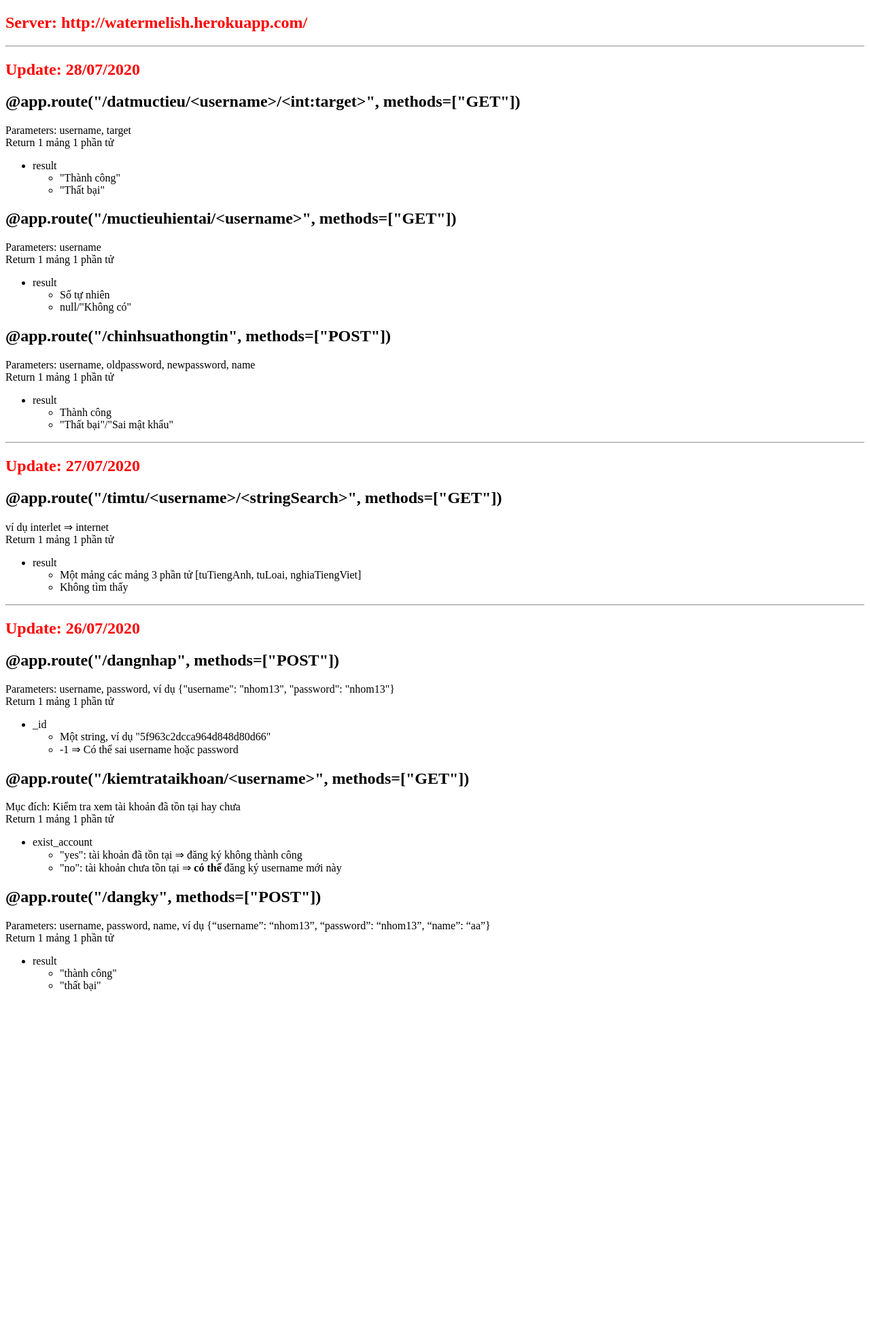
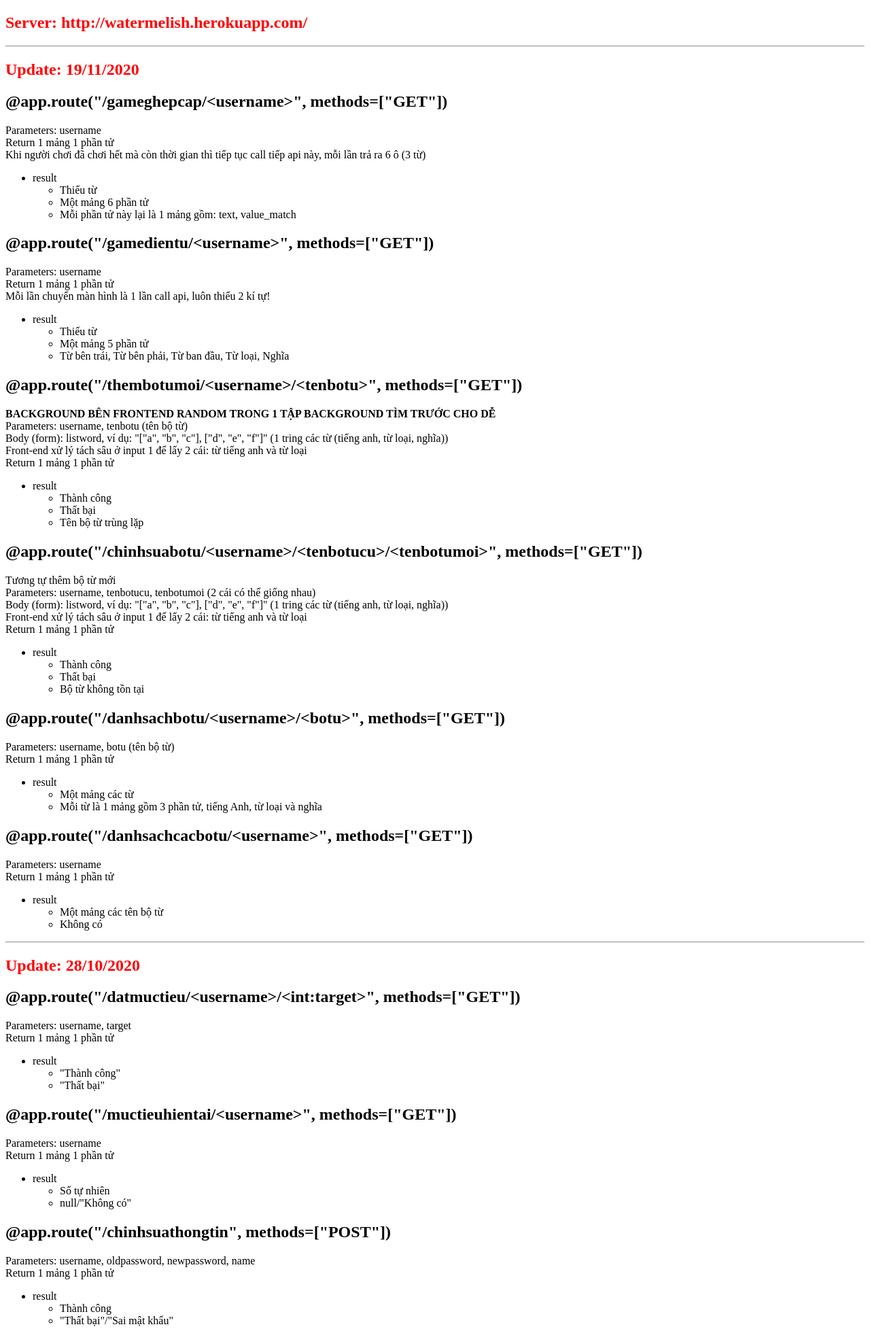
Before and after one commit to ductoinguyen/WatermelishBE, a Flask app: page / in a window 1280 px wide. Shown: the top 1955 px of the page at 68% size. Before the commit the page ends 1458 px from the top, so only its background shows below. Run offline with Flask 2, Linux system fonts and the light colour scheme.

Commit message:
add game, flash card

```diff
--- a/app.py
+++ b/app.py
@@ -13,10 +13,12 @@ db = connection_db.getDB()
 
 @app.route("/dangnhap", methods=["POST"])
 def checkLogin():
-    # username = request.args.get('username')
-    # password = request.args.get('password')
-    username = request.form['username']
-    password = request.form['password']
+    try:
+        username = request.form['username']
+        password = request.form['password']
+    except:
+        username = request.args.get('username')
+        password = request.args.get('password')
     global db
     result = connection_db.checkLogin(db, username, password)
     data = [{"_id": result}]
@@ -24,10 +26,16 @@ def checkLogin():
 
 @app.route("/chinhsuathongtin", methods=["POST"])
 def editAccount():
-    username = request.form['username']
-    old_password = request.form['oldpassword']
-    new_password = request.form['newpassword']
-    name = request.args.get('name')
+    try:
+        username = request.form['username']
+        old_password = request.form['oldpassword']
+        new_password = request.form['newpassword']
+        name = request.form['name']
+    except:
+        username = request.args.get('username')
+        old_password = request.args.get('oldpassword')
+        new_password = request.args.get('newpassword')
+        name = request.args.get('name')
     global db
     result = connection_db.editAccount(db, username, old_password, new_password, name)
     data = [{"result": result}]
@@ -43,9 +51,14 @@ def checkAccount(username):
 
 @app.route("/dangky", methods=["POST"])
 def signup():
-    username = request.form['username']
-    password = request.form['password']
-    name = request.form['name']
+    try:
+        username = request.form['username']
+        password = request.form['password']
+        name = request.form['name']
+    except:
+        username = request.args.get('username')
+        password = request.args.get('password')
+        name = request.args.get('name')
     global db
     result = connection_db.signup(db, username, password, name)
     data = [{"result": result}]
@@ -76,9 +89,59 @@ def getTarget(username):
     data = [{"result": result}]
     return app.response_class(json.dumps(data),mimetype='application/json')
 
+@app.route("/danhsachcacbotu/<username>", methods=["GET"])
+def getListGroupCard(username):
+    global db
+    result = connection_db.getListGroupCard(db, username)
+    data = [{"result": result}]
+    return app.response_class(json.dumps(data),mimetype='application/json')
+
+@app.route("/danhsachbotu/<username>/<botu>", methods=["GET"])
+def getListCard(username, botu):
+    global db
+    result = connection_db.getListCard(db, username, botu)
+    data = [{"result": result}]
+    return app.response_class(json.dumps(data),mimetype='application/json')
+
+@app.route("/thembotumoi/<username>/<tenbotu>", methods=["GET"])
+def createListCard(username, tenbotu):
+    global db
+    try:
+        listWord = request.form['listword']
+    except:
+        listWord = request.args.get('listword')
+    result = connection_db.createListCard(db, username, tenbotu, listWord)
+    data = [{"result": result}]
+    return app.response_class(json.dumps(data),mimetype='application/json')
+
+@app.route("/chinhsuabotu/<username>/<tenbotucu>/<tenbotumoi>", methods=["GET"])
+def updateListCard(username, tenbotucu, tenbotumoi):
+    global db
+    try:
+        listWord = request.form['listword']
+    except:
+        listWord = request.args.get('listword')
+    result = connection_db.updateListCard(db, username, tenbotucu, tenbotumoi, listWord)
+    data = [{"result": result}]
+    return app.response_class(json.dumps(data),mimetype='application/json')
+
+@app.route("/gameghepcap/<username>", methods=["GET"])
+def randomGame2(username):
+    global db
+    result = connection_db.randomGame2(db, username)
+    data = [{"result": result}]
+    return app.response_class(json.dumps(data),mimetype='application/json')
+
+@app.route("/gamedientu/<username>", methods=["GET"])
+def randomGame3(username):
+    global db
+    result = connection_db.randomGame3(db, username)
+    data = [{"result": result}]
+    return app.response_class(json.dumps(data),mimetype='application/json')
+
 @app.route("/test", methods=["GET"])
 def test():
     return app.response_class(json.dumps([{"ok": 1}]),mimetype='application/json')
 
 if __name__ == "__main__":
-    app.run(debug=True, host='0.0.0.0')
+    app.run(debug=True)
--- a/templates/home.html
+++ b/templates/home.html
@@ -14,7 +14,93 @@
 <body>
     <h2 class='do'>Server: http://watermelish.herokuapp.com/</h2><hr>
 
-    <h2 class='do'>Update: 28/07/2020</h2>
+    <h2 class='do'>Update: 19/11/2020</h2>
+    <div class = 'element'>
+        <h2>@app.route("/gameghepcap/&lt;username>", methods=["GET"])</h2>
+        <div>Parameters: username</div>
+        <div>Return 1 mảng 1 phần tử</div>
+        <div>Khi người chơi đã chơi hết mà còn thời gian thì tiếp tục call tiếp api này, mỗi lần trả ra 6 ô (3 từ)</div>
+        <ul>
+            <li>result</li>
+            <ul>
+                <li>Thiếu từ</li>
+                <li>Một mảng 6 phần tử</li>
+                <li>Mỗi phần tử này lại là 1 mảng gồm: text, value_match</li>
+            </ul>
+        </ul>
+    </div>
+    <div class = 'element'>
+        <h2>@app.route("/gamedientu/&lt;username>", methods=["GET"])</h2>
+        <div>Parameters: username</div>
+        <div>Return 1 mảng 1 phần tử</div>
+        <div>Mỗi lần chuyển màn hình là 1 lần call api, luôn thiếu 2 kí tự!</div>
+        <ul>
+            <li>result</li>
+            <ul>
+                <li>Thiếu từ</li>
+                <li>Một mảng 5 phần tử</li>
+                <li>Từ bên trái, Từ bên phải, Từ ban đầu, Từ loại, Nghĩa</li>
+            </ul>
+        </ul>
+    </div>
+    <div class = 'element'>
+        <h2>@app.route("/thembotumoi/&lt;username>/&lt;tenbotu>", methods=["GET"])</h2>
+        <div><b>BACKGROUND BÊN FRONTEND RANDOM TRONG 1 TẬP BACKGROUND TÌM TRƯỚC CHO DỄ</b></div>
+        <div>Parameters: username, tenbotu (tên bộ từ)</div>
+        <div>Body (form): listword, ví dụ: "["a", "b", "c"], ["d", "e",   "f"]" (1 tring các từ (tiếng anh, từ loại, nghĩa))</div>
+        <div>Front-end xử lý tách sâu ở input 1 để lấy 2 cái: từ tiếng anh và từ loại</div>
+        <div>Return 1 mảng 1 phần tử</div>
+        <ul>
+            <li>result</li>
+            <ul>
+                <li>Thành công</li>
+                <li>Thất bại</li>
+                <li>Tên bộ từ trùng lặp</li>
+            </ul>
+        </ul>
+    </div>
+    <div class = 'element'>
+        <h2>@app.route("/chinhsuabotu/&lt;username>/&lt;tenbotucu>/&lt;tenbotumoi>", methods=["GET"])</h2>
+        <div>Tương tự thêm bộ từ mới</div>
+        <div>Parameters: username, tenbotucu, tenbotumoi (2 cái có thể giống nhau)</div>
+        <div>Body (form): listword, ví dụ: "["a", "b", "c"], ["d", "e",   "f"]" (1 tring các từ (tiếng anh, từ loại, nghĩa))</div>
+        <div>Front-end xử lý tách sâu ở input 1 để lấy 2 cái: từ tiếng anh và từ loại</div>
+        <div>Return 1 mảng 1 phần tử</div>
+        <ul>
+            <li>result</li>
+            <ul>
+                <li>Thành công</li>
+                <li>Thất bại</li>
+                <li>Bộ từ không tồn tại</li>
+            </ul>
+        </ul>
+    </div>
+    <div class = 'element'>
+        <h2>@app.route("/danhsachbotu/&lt;username>/&lt;botu>", methods=["GET"])</h2>
+        <div>Parameters: username, botu (tên bộ từ)</div>
+        <div>Return 1 mảng 1 phần tử</div>
+        <ul>
+            <li>result</li>
+            <ul>
+                <li>Một mảng các từ</li>
+                <li>Mỗi từ là 1 mảng gồm 3 phần tử, tiếng Anh, từ loại và nghĩa</li>
+            </ul>
+        </ul>
+    </div>
+    <div class = 'element'>
+        <h2>@app.route("/danhsachcacbotu/&lt;username>", methods=["GET"])</h2>
+        <div>Parameters: username</div>
+        <div>Return 1 mảng 1 phần tử</div>
+        <ul>
+            <li>result</li>
+            <ul>
+                <li>Một mảng các tên bộ từ</li>
+                <li>Không có</li>
+            </ul>
+        </ul>
+    </div> <hr>
+
+    <h2 class='do'>Update: 28/10/2020</h2>
     <div class = 'element'>
         <h2>@app.route("/datmuctieu/&lt;username>/&lt;int:target>", methods=["GET"])</h2>
         <div>Parameters: username, target</div>
@@ -56,7 +142,7 @@
 
     <hr>
 
-    <h2 class='do'>Update: 27/07/2020</h2>
+    <h2 class='do'>Update: 27/10/2020</h2>
     <div class = 'element'>
         <h2>@app.route("/timtu/&lt;username>/&lt;stringSearch>", methods=["GET"])</h2>
         <div>ví dụ interlet ⇒ internet</div>
@@ -72,7 +158,7 @@
     <hr>
 
 
-    <h2 class='do'>Update: 26/07/2020</h2>
+    <h2 class='do'>Update: 26/10/2020</h2>
     <div class = 'element'>
         <h2>@app.route("/dangnhap", methods=["POST"])</h2>
         <div>Parameters: username, password, ví dụ {"username": "nhom13", "password": "nhom13"}</div>
```
Also changed, not shown: connection_db.py (+74 -2 lines).
